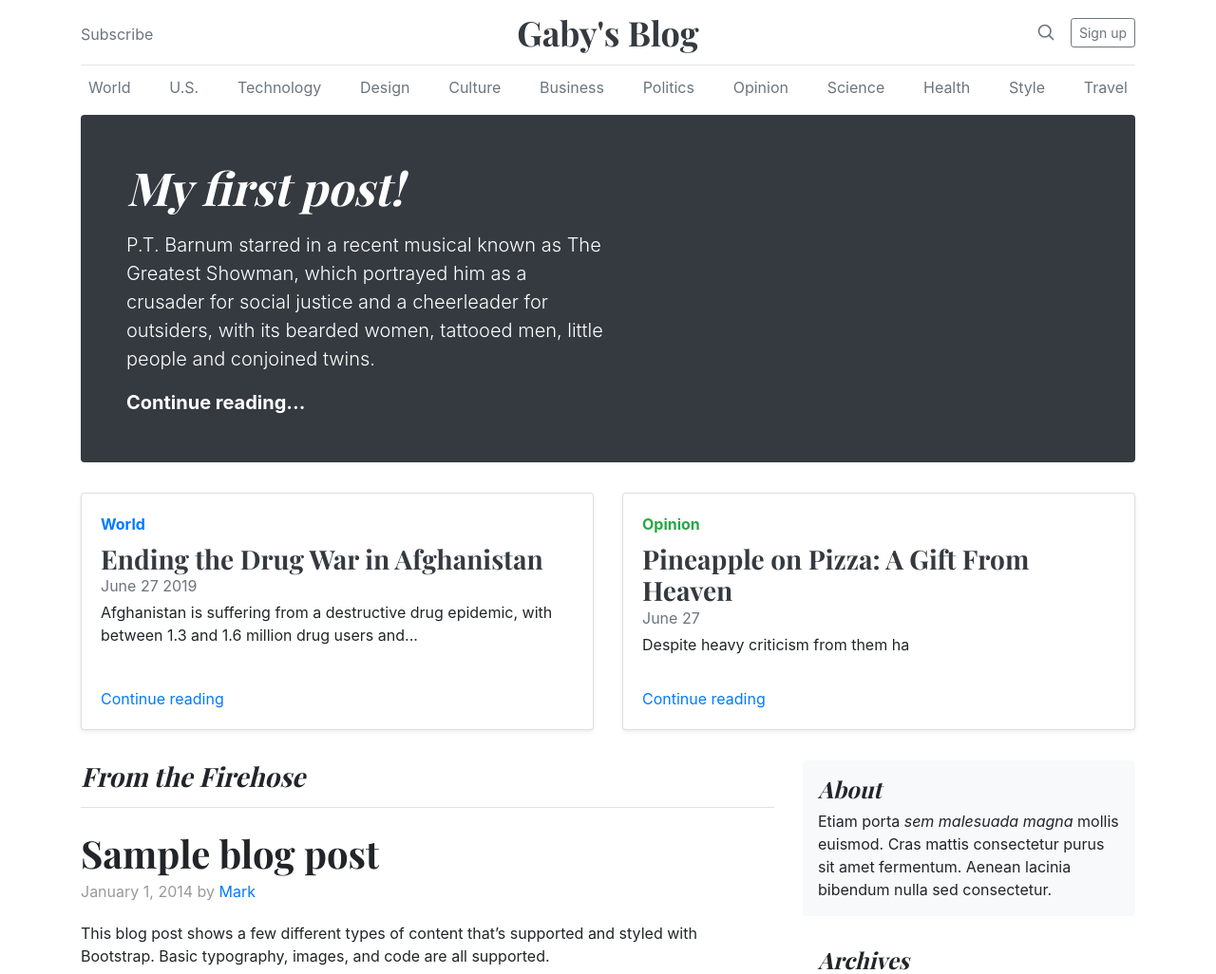
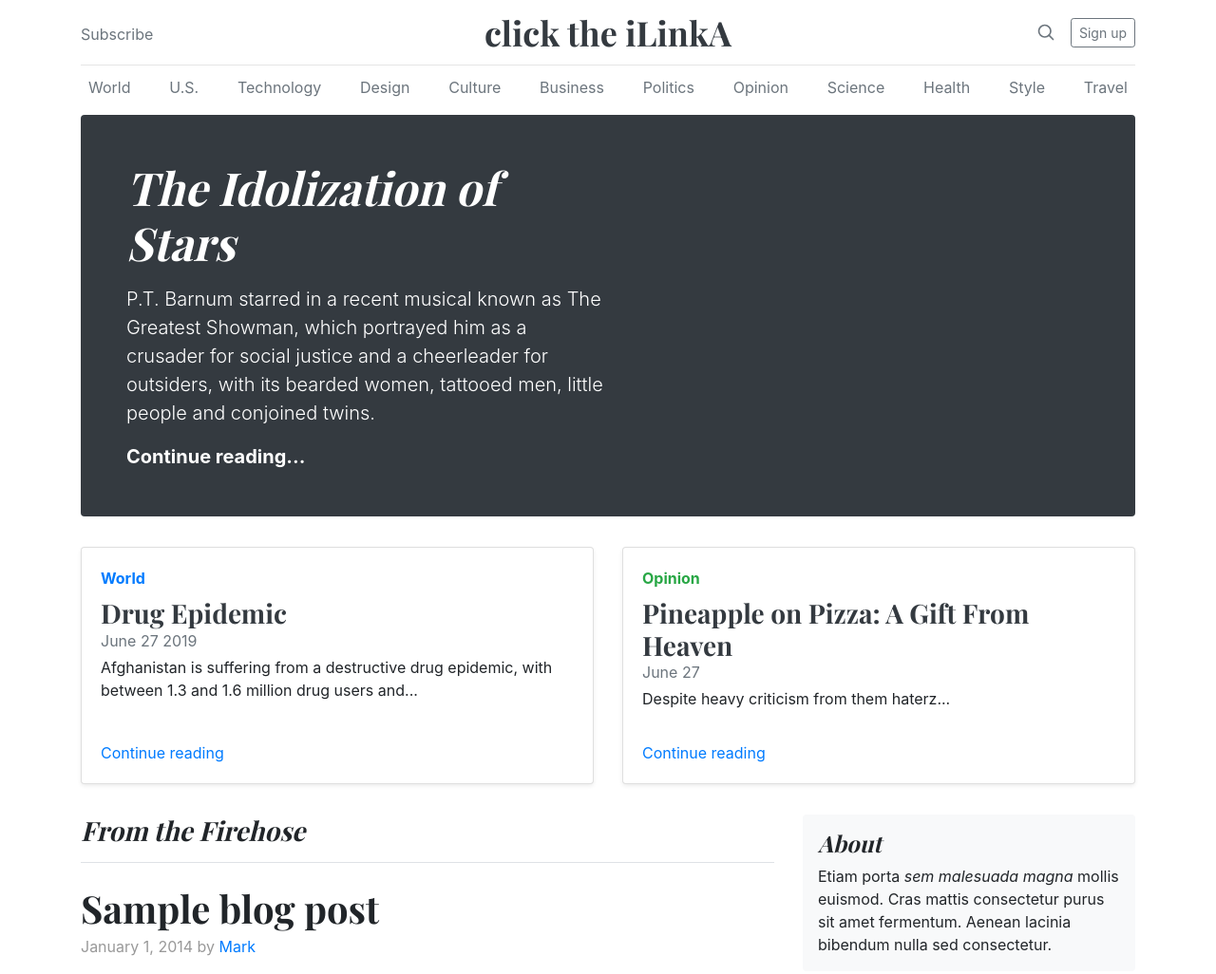
Before and after one commit to gabriela-ilinca/blog-gaby, a plain HTML site: page blog/index.html in a window 1280 px wide. Shown: the top 1026 px of the page at 95% size. Drawn offline with nearby package versions, Linux system fonts and the light colour scheme.

Commit message:
Update index.html

```diff
--- a/blog/index.html
+++ b/blog/index.html
@@ -35,7 +35,7 @@
         <a class="text-muted" href="#">Subscribe</a>
       </div>
       <div class="col-4 text-center">
-        <a class="blog-header-logo text-dark" href="#">Gaby's Blog</a>
+        <a class="blog-header-logo text-dark" href="#">click the iLinkA</a>
       </div>
       <div class="col-4 d-flex justify-content-end align-items-center">
         <a class="text-muted" href="#">
@@ -65,7 +65,7 @@
 
   <div class="jumbotron p-3 p-md-5 text-white rounded bg-dark">
     <div class="col-md-6 px-0">
-      <h1 class="display-4 font-italic">My first post!</h1>
+      <h1 class="display-4 font-italic">The Idolization of Stars</h1>
       <p class="lead my-3"> P.T. Barnum starred in a recent musical known as The Greatest Showman, which portrayed him as a crusader for social justice and a cheerleader for outsiders, with its bearded women, tattooed men, little people and conjoined twins.</p>
       <p class="lead mb-0"><a href="#" class="text-white font-weight-bold">Continue reading...</a></p>
     </div>
@@ -77,7 +77,7 @@
         <div class="card-body d-flex flex-column align-items-start">
           <strong class="d-inline-block mb-2 text-primary">World</strong>
           <h3 class="mb-0">
-            <a class="text-dark" href="#">Ending the Drug War in Afghanistan</a>
+            <a class="text-dark" href="#">Drug Epidemic</a>
           </h3>
           <div class="mb-1 text-muted">June 27 2019</div>
           <p class="card-text mb-auto">Afghanistan is suffering from a destructive drug epidemic, with between 1.3 and 1.6 million drug users and...</p>
@@ -94,7 +94,7 @@
             <a class="text-dark" href="#">Pineapple on Pizza: A Gift From Heaven</a>
           </h3>
           <div class="mb-1 text-muted">June 27</div>
-          <p class="card-text mb-auto">Despite heavy criticism from them ha</p>
+          <p class="card-text mb-auto">Despite heavy criticism from them haterz...</p>
           <a href="#">Continue reading</a>
         </div>
         <!-- {% include icons/placeholder.svg width="200" height="250" background="#55595c" color="#eceeef" class="card-img-right flex-auto d-none d-lg-block" text="Thumbnail" %}-->
@@ -215,8 +215,6 @@
 </main><!-- /.container -->
 
 <footer class="blog-footer">
-  <p>Blog template built for <a href="https://getbootstrap.com/">Bootstrap</a> by <a href="https://twitter.com/mdo">@mdo</a>.</p>
-  <p>
     <a href="#">Back to top</a>
   </p>
 </footer>
```
